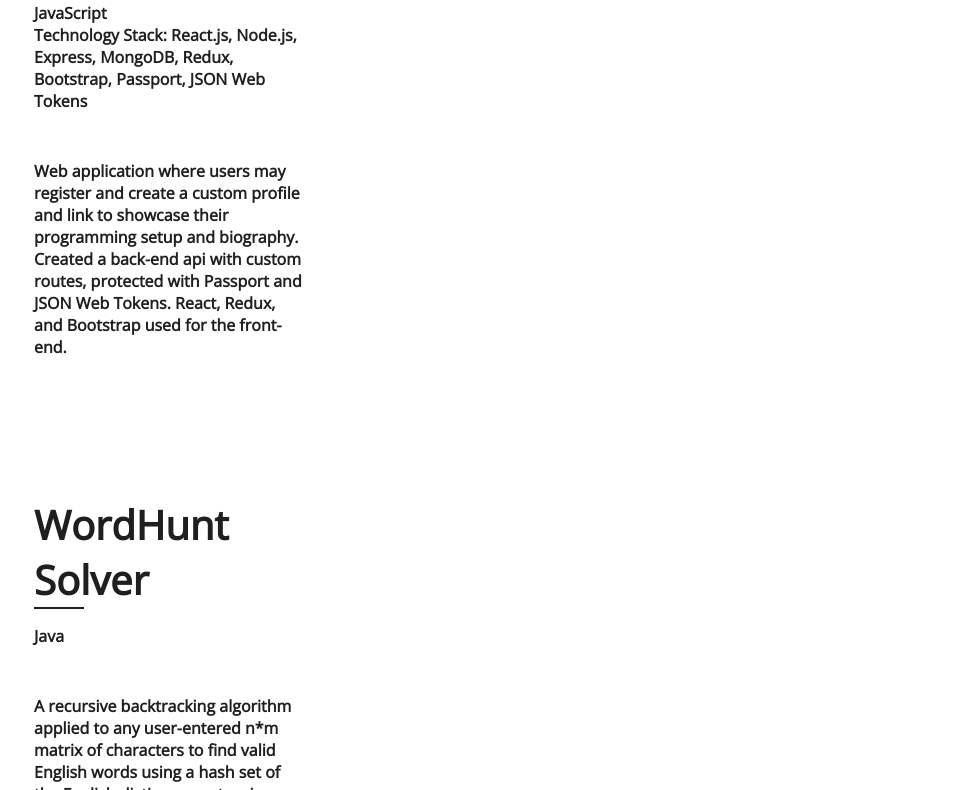
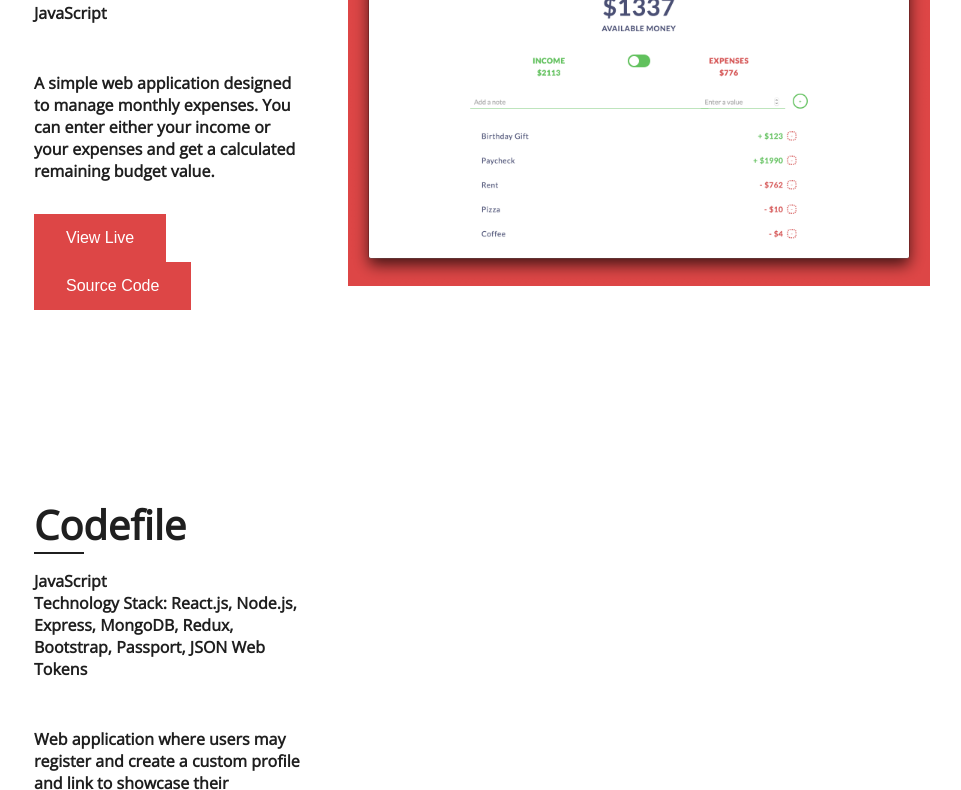
Before and after one commit to kelalm/kelalm.github.io, a plain HTML site: page index.html in a window 1280 px wide. Shown: the part 455-1245 px from the top of the page, without its empty margins (158-1119 px from the left). Drawn offline with nearby package versions, Linux system fonts and the light colour scheme.

Commit message:
Added project

```diff
--- a/index.html
+++ b/index.html
@@ -49,8 +49,30 @@
       </div>
   </div>
 
+  <div class="portfolioStream" id="topGap">
 
-  <div class="portfolioStream" id="topGap">
+    <div class="information">
+        <a class="titleLinks" href="https://www.kelvinalmonte.com/budget"><h1>Budget</h1></a>
+        <hr class="infohr">
+        <h3>JavaScript<br/></h3>
+        <h3>A simple web application designed to manage monthly expenses. You can enter either your income or your expenses and get a calculated remaining budget value.</h3>
+        <a href="https://www.kelvinalmonte.com/budget">
+            <button>View Live</button>
+        </a>
+        <a href="https://www.github.com/kelalm/budget">
+            <button>Source Code</button>
+        </a>
+
+    </div>
+
+    <div class="bgimage">
+        <a class="imageLinks" href="https://www.kelvinalmonte.com/budget"><img class="overlay" src="images/budget-window.png" alt="" width="65%;" height="auto"></a>
+    </div>
+
+</div>
+
+
+  <div class="portfolioStream">
 
       <div class="information">
           <a class="titleLinks" href="http://www.github.com/kelalm/code-tools"><h1>Codefile</h1></a>
@@ -107,6 +129,7 @@
           </div>
 
   </div>
+  </div>
 
  <!-- <script src="" async defer></script> -->
 </html>
--- a/main.css
+++ b/main.css
@@ -189,6 +189,23 @@ i {
   font-weight: 500;
 }
 
+button {
+  background-color: rgb(221, 70, 70); /* Green */
+  border: none;
+  color: white;
+  padding: 15px 32px;
+  text-align: center;
+  text-decoration: none;
+  display: inline-block;
+  font-size: 16px;
+  cursor: pointer;
+}
+
+button:hover {
+  opacity: 0.8;
+  transition: 0.3s ease;
+}
+
 /* Media Queries Here*/
 
 @media only screen and (max-width: 1900px) {
```
Also changed, not shown: images/budget-window.png (added), 2 other files.
